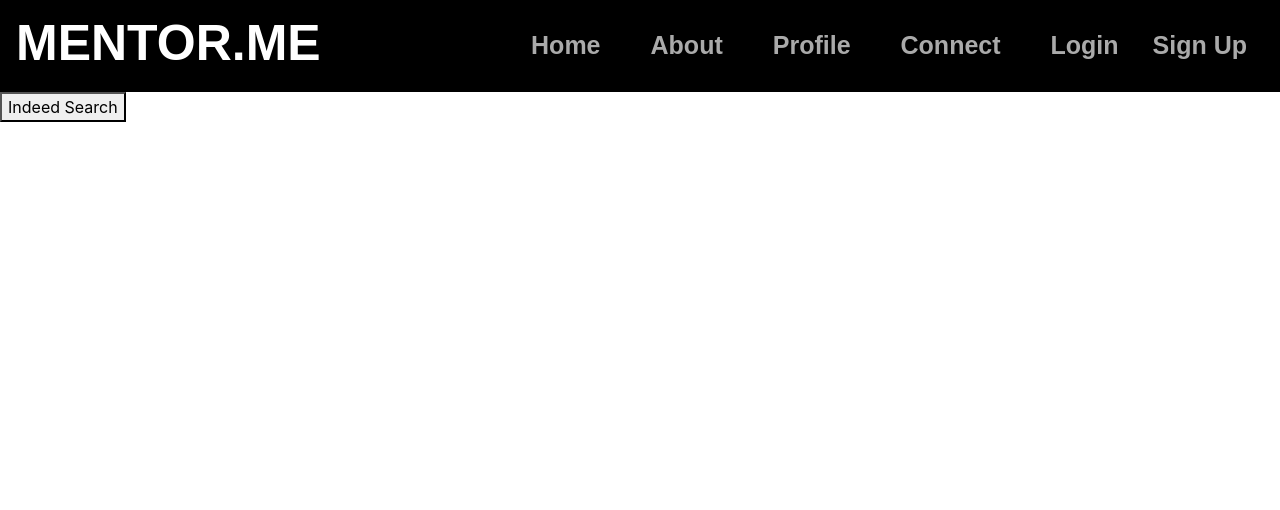
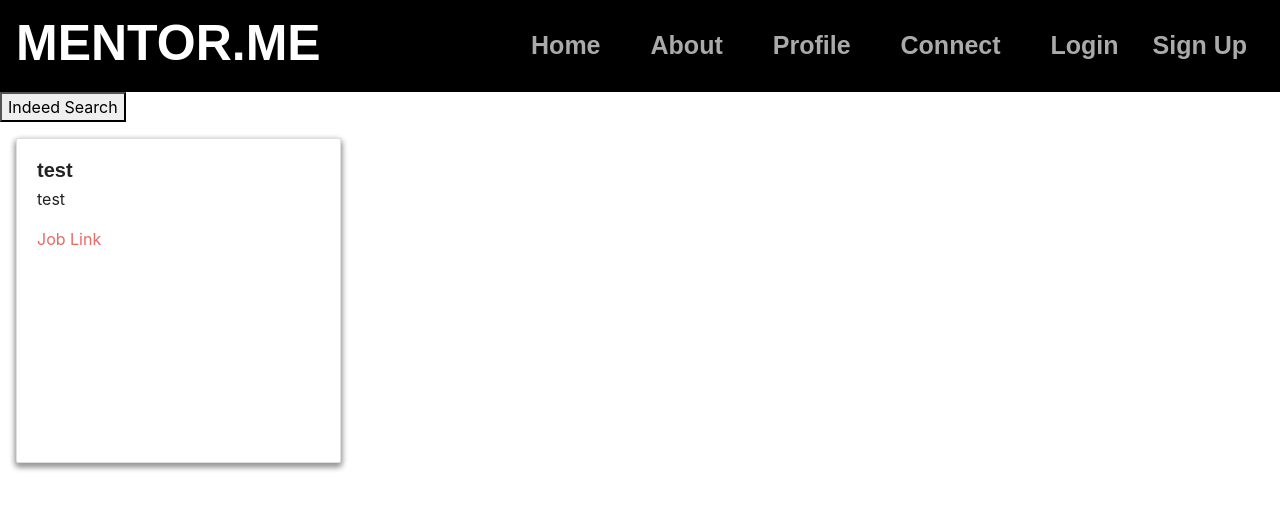
Before and after one commit to cnikolai/MentorMe, a React (Create React App) app in the folder client/: page /indeed in a window 1280 px wide. Shown: the top 510 px of the page. Built offline with nearby package versions, Linux system fonts and the light colour scheme; no server answers; a web font is replaced by a local one.

Commit message:
test card for job listing appears

```diff
--- /dev/null
+++ b/client/src/components/JobCard/index.js
@@ -0,0 +1,18 @@
+import React from "react";
+import "./style.css"
+
+function JobCard(props) {
+    return (
+        <div className="card">
+            <div className="card-body">
+                <h5 className="card-title">{props.title}</h5>
+                <h6 className="card-subtitle mb-2 text-muted"></h6>
+                <p className="card-text">{props.summary}</p>
+                <a href={props.url} className="card-link">Job Link</a>
+                {/* <a href="#" className="card-link">Another link</a> */}
+            </div>
+        </div>
+    );
+}
+
+export default JobCard
--- /dev/null
+++ b/client/src/components/JobCard/style.css
@@ -0,0 +1,10 @@
+.card {
+    background: #fff;
+    border-radius: 2px;
+    height: 325px;
+    margin: 1rem;
+    position: relative;
+    width: 325px;
+    box-shadow: 0 3px 6px #999, 0 3px 6px #999;
+    text-align: left;
+  }
--- a/client/src/pages/Indeed.js
+++ b/client/src/pages/Indeed.js
@@ -1,9 +1,13 @@
 import React, { Component } from 'react'
-import UserProfile from '../components/UserProfile/Index'
+import JobCard from '../components/JobCard'
 import './style.css'
 import axios from 'axios'
 
 class Indeed extends Component {
+
+    state = {
+        jobListings: [{ title: "test", summary: "test", url: "test" }]
+    };
 
     indeedSearch() {
 
@@ -25,8 +29,9 @@ class Indeed extends Component {
 
             }
         }).then(
-            function (response) {
-                console.log(response);
+            (response) => {
+                console.log(response.data);
+                this.setState({ jobListings: response.data });
             }
 
         ).catch(err => console.log(err));
@@ -34,7 +39,16 @@ class Indeed extends Component {
 
     render() {
         return (
-            <button onClick={this.indeedSearch}>Indeed Search</button>
+            <div className="job-wrapper">
+                <button onClick={this.indeedSearch}>Indeed Search</button>
+
+                {this.state.jobListings.map(job => (
+                    <JobCard title={job.title}
+                        summary={job.summary}
+                        url={job.url}
+                    />
+                ))}
+            </div>
         )
     }
 }
```
Also changed, not shown: 1 other file (tests, documents, lock files or other folders).
